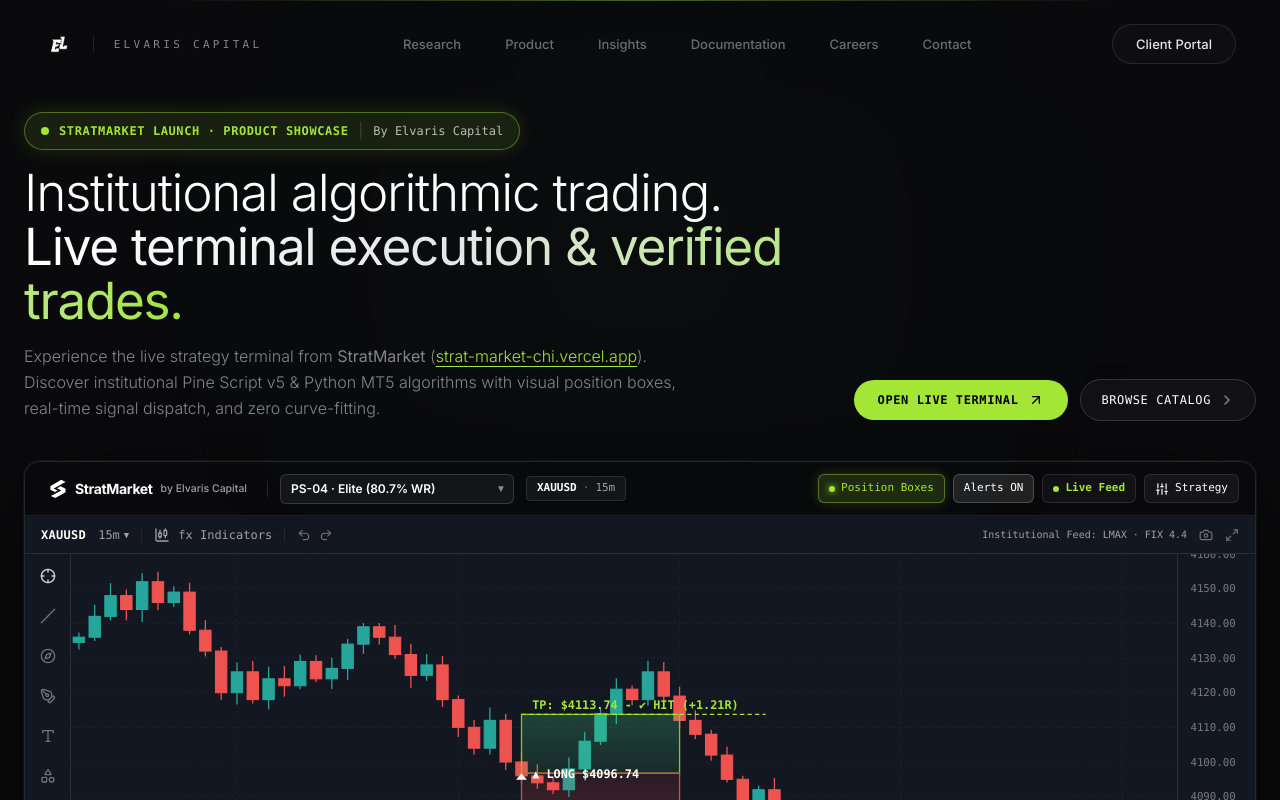
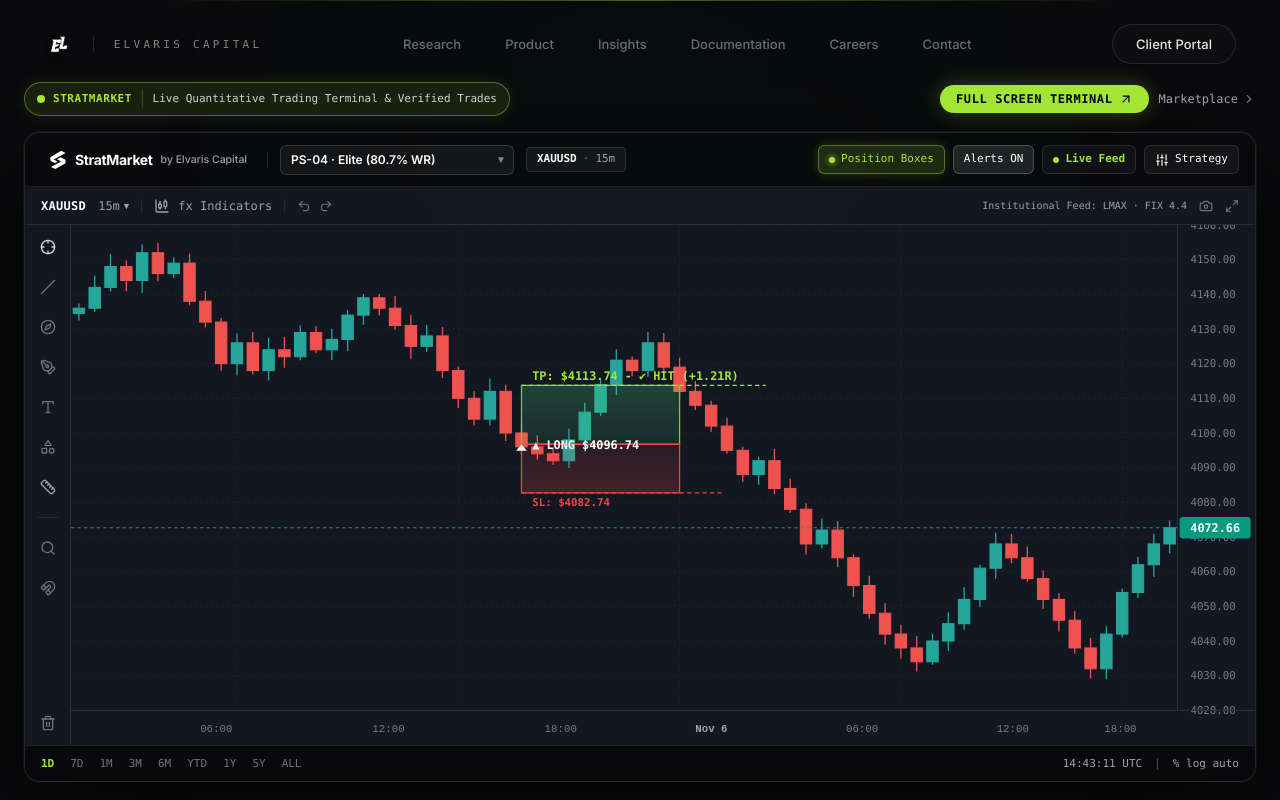
Before and after one commit to Sameet728/Elvaris-website, a Next.js app: page / in a window 1280 px wide. Shown: the top 800 px of the page. Built offline with nearby package versions, Linux system fonts and the light colour scheme.

Commit message:
refactor: remove promotional text paragraph and shift chart higher for immediate visibility

```diff
--- a/src/components/StratMarketProduct.tsx
+++ b/src/components/StratMarketProduct.tsx
@@ -307,61 +307,49 @@ export function StratMarketProduct() {
   }, [candles, strat, selectedStrategy, currentTickPrice]);
 
   return (
-    <section id="stratmarket" className="relative z-20 w-full bg-[#0a0a0c] text-white pt-24 pb-16 sm:pt-28 sm:pb-24 overflow-hidden border-b border-white/[0.08]">
+    <section id="stratmarket" className="relative z-20 w-full bg-[#0a0a0c] text-white pt-[76px] pb-12 sm:pt-[82px] sm:pb-20 overflow-hidden border-b border-white/[0.08]">
 
       {/* Background ambient light */}
       <div className="absolute top-0 left-1/2 -translate-x-1/2 w-3/4 h-[1px] bg-gradient-to-r from-transparent via-[#a3e635]/40 to-transparent" />
-      <div className="absolute top-20 left-1/2 -translate-x-1/2 w-[650px] h-[350px] bg-[#26a69a]/[0.025] blur-[140px] rounded-full pointer-events-none" />
+      <div className="absolute top-10 left-1/2 -translate-x-1/2 w-[650px] h-[250px] bg-[#26a69a]/[0.025] blur-[140px] rounded-full pointer-events-none" />
 
-      <div className="mx-auto max-w-[1280px] px-4 sm:px-6">
+      <div className="mx-auto max-w-[1280px] px-3 sm:px-6">
 
-        {/* Promo Header */}
-        <div className="flex flex-col lg:flex-row lg:items-end justify-between gap-8 mb-10">
-          <div className="space-y-4 max-w-3xl">
-            <div className="inline-flex items-center gap-2.5 rounded-full border border-[#a3e635]/40 bg-[#a3e635]/10 px-4 py-1.5 shadow-[0_0_20px_rgba(163,230,53,0.15)]">
+        {/* Compact Top Bar Above Chart */}
+        <div className="flex flex-wrap items-center justify-between gap-3 mb-3 sm:mb-4">
+          <div className="flex items-center gap-2.5">
+            <div className="inline-flex items-center gap-2 rounded-full border border-[#a3e635]/40 bg-[#a3e635]/10 px-3 py-1 shadow-[0_0_15px_rgba(163,230,53,0.12)]">
               <span className="relative flex h-2 w-2">
                 <span className="animate-ping absolute inline-flex h-full w-full rounded-full bg-[#a3e635] opacity-80"></span>
                 <span className="relative inline-flex rounded-full h-2 w-2 bg-[#a3e635]"></span>
               </span>
-              <span className="font-mono text-xs font-semibold tracking-wider uppercase text-[#a3e635]">
-                StratMarket Launch · Product Showcase
+              <span className="font-mono text-[11px] font-bold tracking-wider uppercase text-[#a3e635]">
+                StratMarket
               </span>
               <span className="text-white/20">|</span>
-              <span className="text-white/70 font-mono text-xs">By Elvaris Capital</span>
+              <span className="text-white/80 font-mono text-[11px]">Live Quantitative Trading Terminal & Verified Trades</span>
             </div>
-
-            <h2 className="text-[clamp(32px,4vw,56px)] leading-[1.05] font-light tracking-tight text-white">
-              Institutional algorithmic trading.<br />
-              <span className="font-normal text-transparent bg-clip-text bg-gradient-to-r from-white via-white/90 to-[#a3e635]">
-                Live terminal execution & verified trades.
-              </span>
-            </h2>
-
-            <p className="text-[16px] text-white/50 leading-relaxed max-w-2xl">
-              Experience the live strategy terminal from <strong>StratMarket</strong> (<a href="https://strat-market-chi.vercel.app/" target="_blank" rel="noopener noreferrer" className="text-[#a3e635] underline underline-offset-4 hover:text-[#bef264]">strat-market-chi.vercel.app</a>). Discover institutional Pine Script v5 & Python MT5 algorithms with visual position boxes, real-time signal dispatch, and zero curve-fitting.
-            </p>
           </div>
 
-          {/* Quick CTA Actions */}
-          <div className="flex flex-wrap items-center gap-3 shrink-0">
+          <div className="flex items-center gap-2.5">
             <a
               href="https://strat-market-chi.vercel.app/chart/PS-04"
               target="_blank"
               rel="noopener noreferrer"
-              className="group relative inline-flex items-center gap-2.5 rounded-full bg-[#a3e635] px-6 py-3 text-xs font-mono font-bold uppercase tracking-wider text-black transition-all duration-300 hover:bg-[#bef264] hover:shadow-[0_0_35px_rgba(163,230,53,0.4)] active:scale-95"
+              className="inline-flex items-center gap-1.5 rounded-full bg-[#a3e635] px-4 py-1.5 text-xs font-mono font-bold uppercase tracking-wider text-black hover:bg-[#bef264] transition-all shadow-[0_0_20px_rgba(163,230,53,0.3)] active:scale-95"
             >
-              <span>Open Live Terminal</span>
-              <ArrowUpRight className="size-4 transition-transform duration-300 group-hover:translate-x-0.5 group-hover:-translate-y-0.5" />
+              <span>Full Screen Terminal</span>
+              <ArrowUpRight className="size-3.5" />
             </a>
 
             <a
               href="https://strat-market-chi.vercel.app/market"
               target="_blank"
               rel="noopener noreferrer"
-              className="inline-flex items-center gap-2 rounded-full border border-white/15 bg-white/[0.04] px-5 py-3 text-xs font-mono font-medium uppercase tracking-wider text-white hover:bg-white/10 hover:border-white/30 transition-all duration-300 backdrop-blur-md"
+              className="hidden sm:inline-flex items-center gap-1 text-xs font-mono text-zinc-400 hover:text-white transition-colors"
             >
-              <span>Browse Catalog</span>
-              <ChevronRight className="size-4 text-white/50" />
+              <span>Marketplace</span>
+              <ChevronRight className="size-3.5 text-zinc-500" />
             </a>
           </div>
         </div>
```
